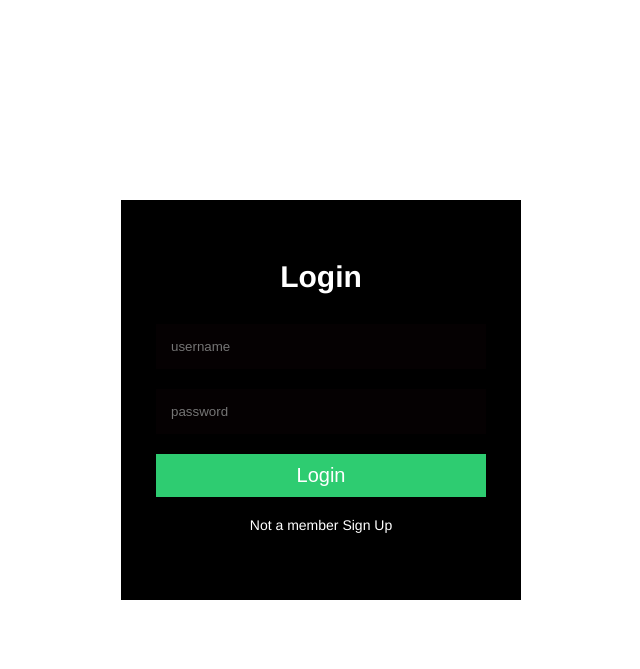
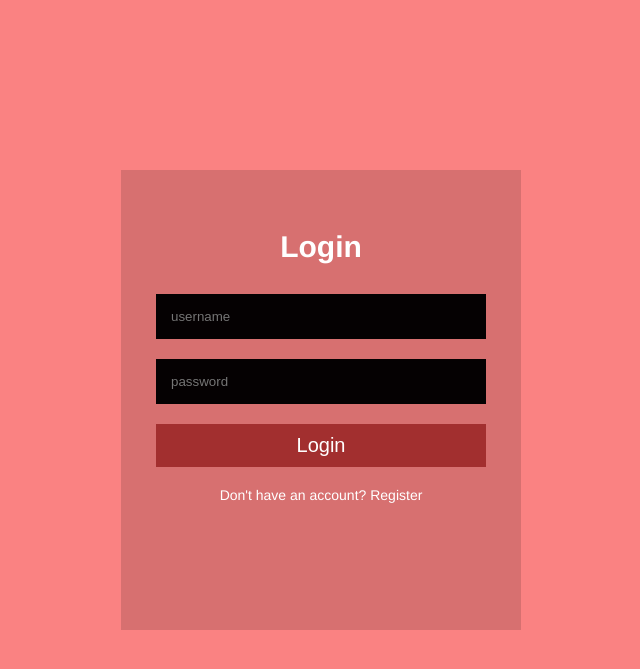
Before and after one commit to ntsayz/feup-ltw-proj, a PHP site: page /pages/login.php in a window 1280 px wide. Shown: the top 669 px of the page, without its empty margins (319-959 px from the left). Run offline with PHP 8.4, Linux system fonts and the light colour scheme.

Commit message:
login completely implemented

```diff
--- a/src/css/style.css
+++ b/src/css/style.css
@@ -1,24 +1,25 @@
 body{
   padding:0;
   margin:0;
+  background-color: rgb(250, 130, 130);
 }
-  .inner-container{
-    width:400px;
-    height:400px;
-    position:absolute;
-    top:calc(50vh - 200px);
-    left:calc(50vw - 200px);
-    overflow:hidden;
+.inner-container {
+  background-color: white;
 }
-  .box{
-    position:absolute;
-    height:100%;
-    width:100%;
-    font-family:Helvetica;
-    color:#fff;
-    background:rgba(0,0,0,14);
-    padding:30px 0px;
+
+.box {
+  position: absolute;
+  top: 50%;
+  left: 50%;
+  transform: translate(-50%, -50%);
+  height: 400px;
+  width: 400px;
+  font-family: Helvetica;
+  color: #fff;
+  background: rgba(0, 0, 0, 0.14);
+  padding: 30px 0px;
 }
+
 .box h1{
   text-align:center;
   margin:30px 0;
@@ -37,7 +38,7 @@ body{
   outline:none;
 }
 .box button{
-    background:#2ecc71;
+  background:#a22f2f;
   border:0;
   color:#fff;
   padding:10px;
@@ -48,7 +49,7 @@ body{
   cursor:pointer;
 }
 .box button:active{
-    background:#27ae60;
+  background:#a22f2f;
 }
 .box p{
   font-size:14px;
@@ -58,3 +59,6 @@ body{
   cursor:pointer;
   color:#666;
 }
+.red-error{
+  color:red;
+}
--- a/src/index.php
+++ b/src/index.php
@@ -1,5 +1,5 @@
 <?php
-  include_once('includes/init.php');
+  include_once(__DIR__.'/initialization/init.php');
 
   if(!isset($_SESSION['username'])){
     header("Location:pages/login.php");
--- a/src/pages/home_page.php
+++ b/src/pages/home_page.php
@@ -0,0 +1,4 @@
+<?php
+    require_once(__DIR__.'/../initialization/init.php');
+    require_once(__DIR__.'/../templates/home/home_page.php');
+?>
--- a/src/templates/user/login.php
+++ b/src/templates/user/login.php
@@ -14,10 +14,13 @@
             <form action="../actions/action_login.php" method="post">
                 <input type="text" id="username" name="username" placeholder="username"/>
                 <input type="text id="password" name="password" placeholder="password"/>
-                 <button type="submit">Login</button>
+                 <button type="submit" value="Next">Login</button>
             </form>
-        <p>Not a member <a> Sign Up</a></p>
+        <p>Don't have an account? <a>Register</a></p>
     </div>
   </div>
+  <p id="error_messages">
+        <?php if(isset($_SESSION['ERROR'])) echo htmlentities($_SESSION['ERROR']); unset($_SESSION['ERROR'])?>
+    </p>
 </body>
 </html>
```
Also changed, not shown: src/actions/action_login.php (+8 -2 lines), src/templates/home/home_page.php (+16 -0 lines), src/database/ticketmang.db. Lines whose indentation alone changed are shown as unchanged.
